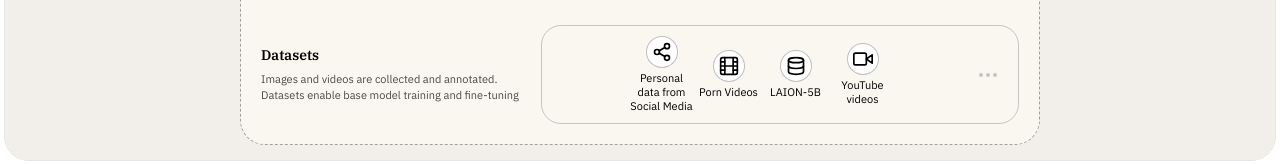
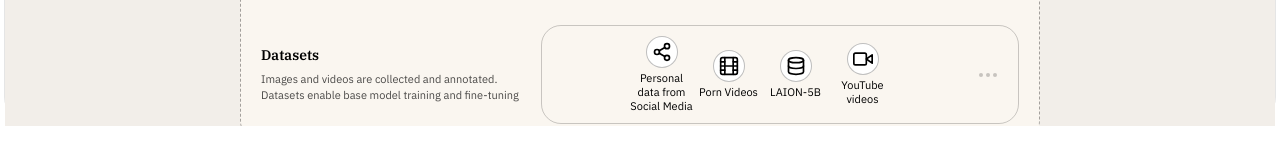
Before and after one commit to strangerobot/Boom_Infrastructures-Visualisation, a website: page public/index.html in a window 1280 px wide. Shown: the part 682-847 px from the top of the page. After the commit the page ends 808 px from the top, so only its background shows below. Drawn offline with Linux system fonts and the light colour scheme.

Commit message:
style: update container height to full viewport height in public stylesheet

```diff
--- a/public/style.css
+++ b/public/style.css
@@ -52,9 +52,10 @@ body {
   border-radius: 25px !important;
   width: calc(100% - 8px);
   margin: 4px auto;
-  height: auto !important;
+  height: 100vh;
   min-height: calc(100vh - 8px) !important;
   display: flex;
+
   flex-direction: column;
   overflow: visible !important;
   position: relative;
```
